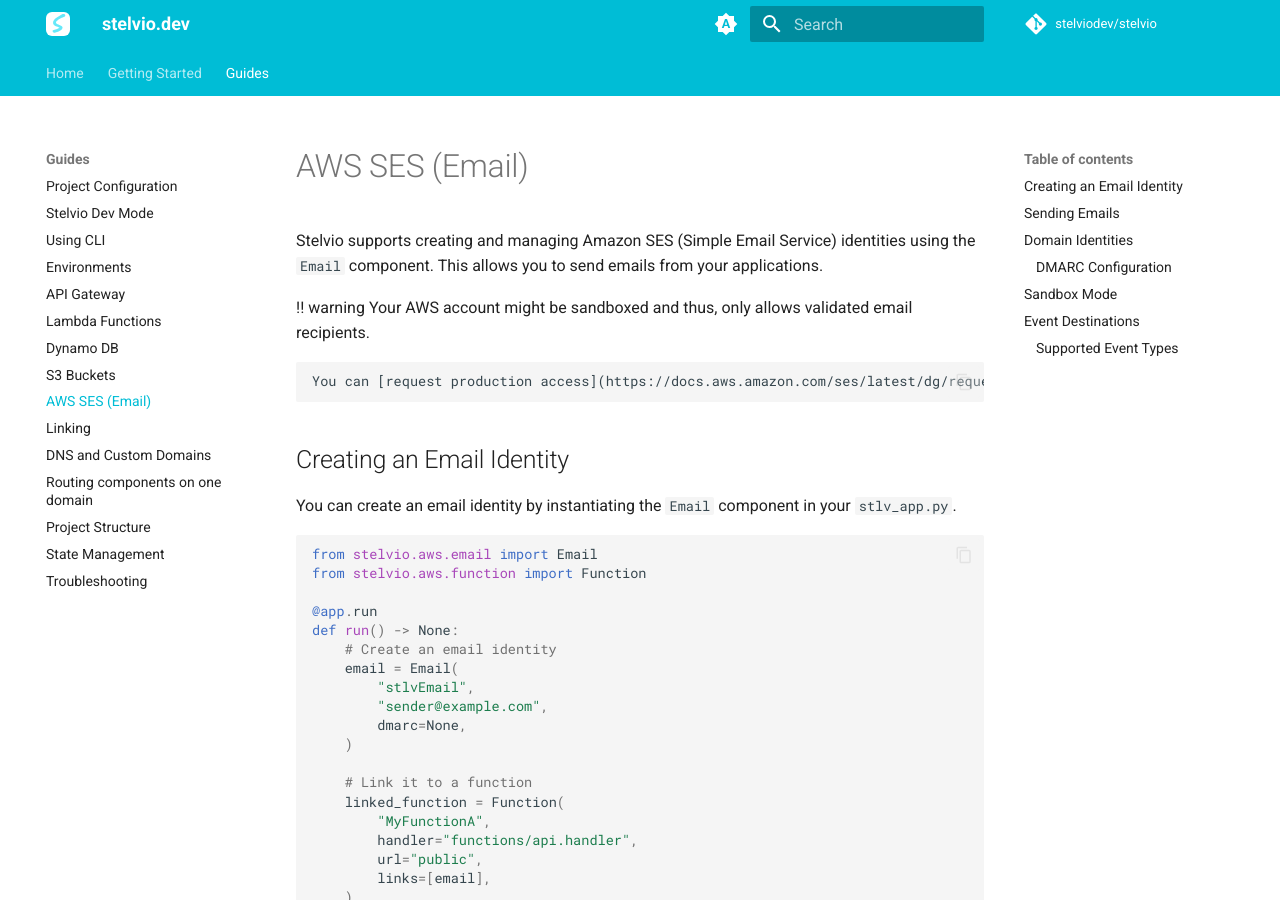
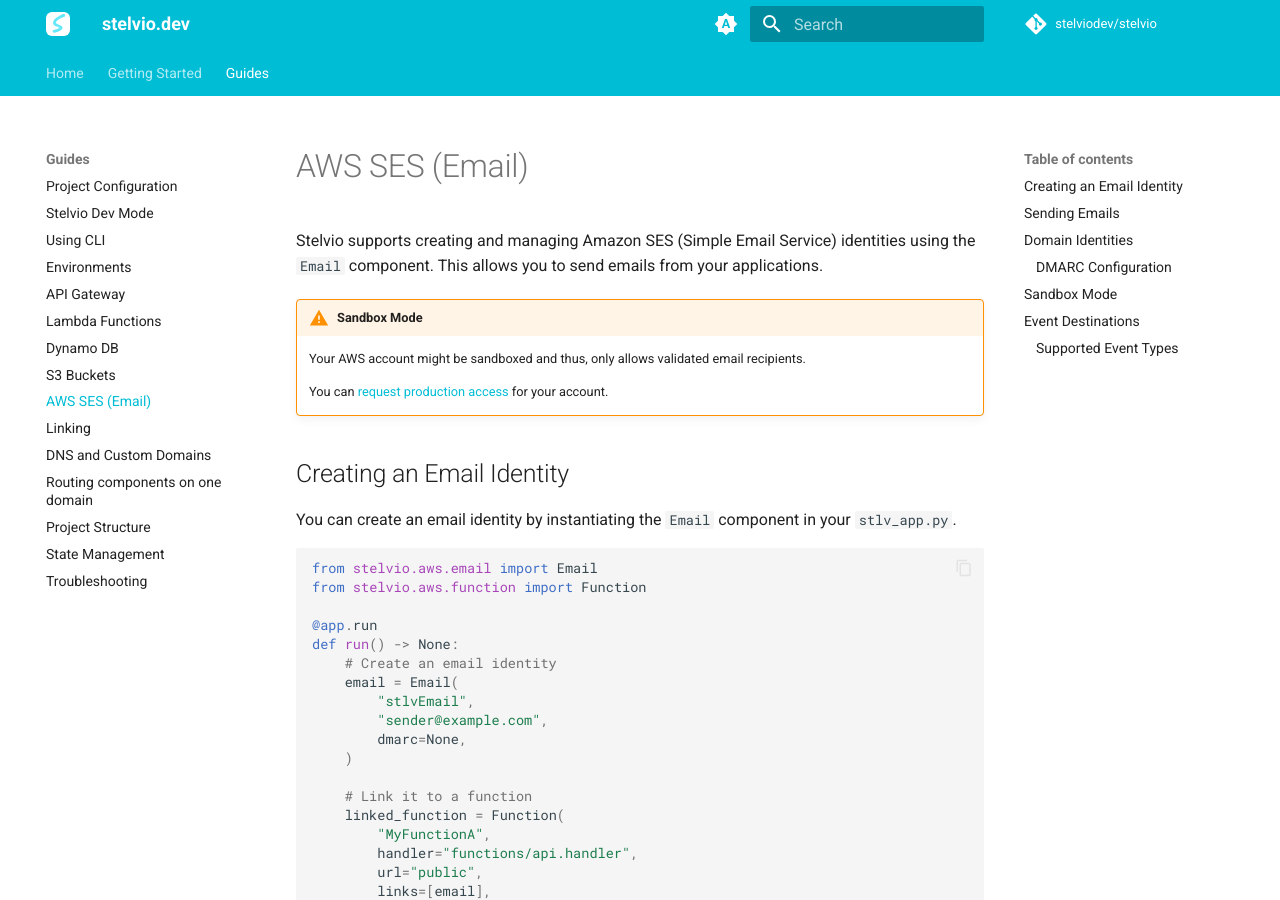
Before and after one commit to stelviodev/stelvio, an MkDocs documentation site: the page built from docs/guides/email.md, in a window 1280 px wide and 900 px high. Built offline with MkDocs 1.6.1 and Material for MkDocs 9.7.7, drawn with Linux system fonts in a browser that asks for light colours; comment, search, counter and statistics services are not loaded.

Commit message:
improve tests and docs

```diff
--- a/docs/guides/email.md
+++ b/docs/guides/email.md
@@ -2,7 +2,7 @@
 
 Stelvio supports creating and managing Amazon SES (Simple Email Service) identities using the `Email` component. This allows you to send emails from your applications.
 
-!! warning
+!!! warning "Sandbox Mode"
     Your AWS account might be sandboxed and thus, only allows validated email recipients.
 
     You can [request production access](https://docs.aws.amazon.com/ses/latest/dg/request-production-access.html) for your account.
```
